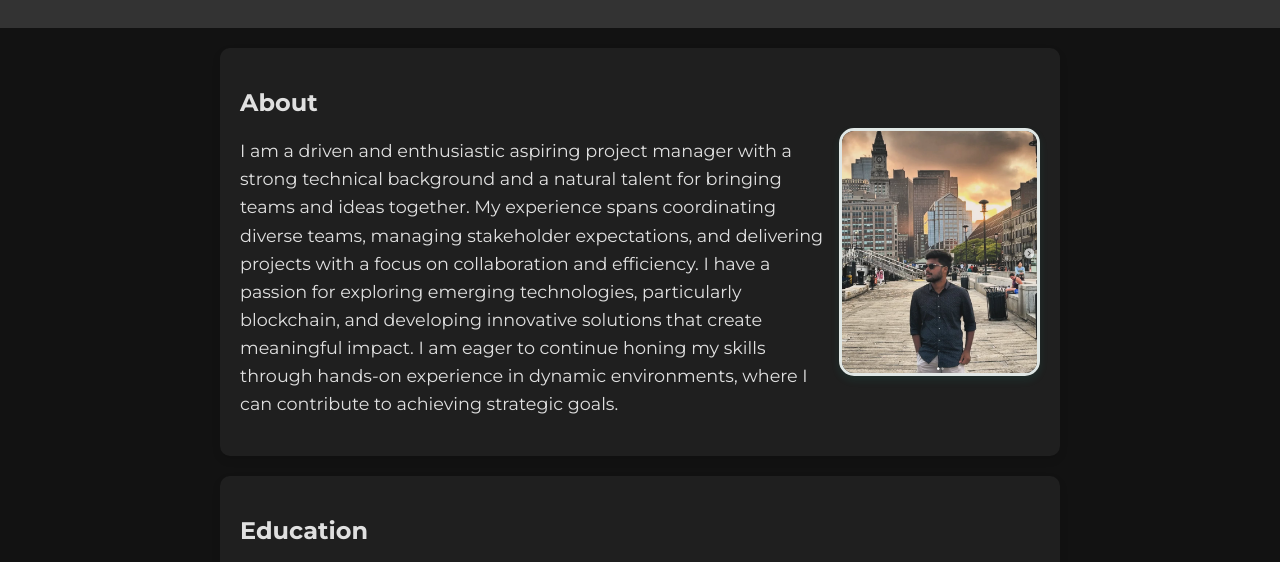
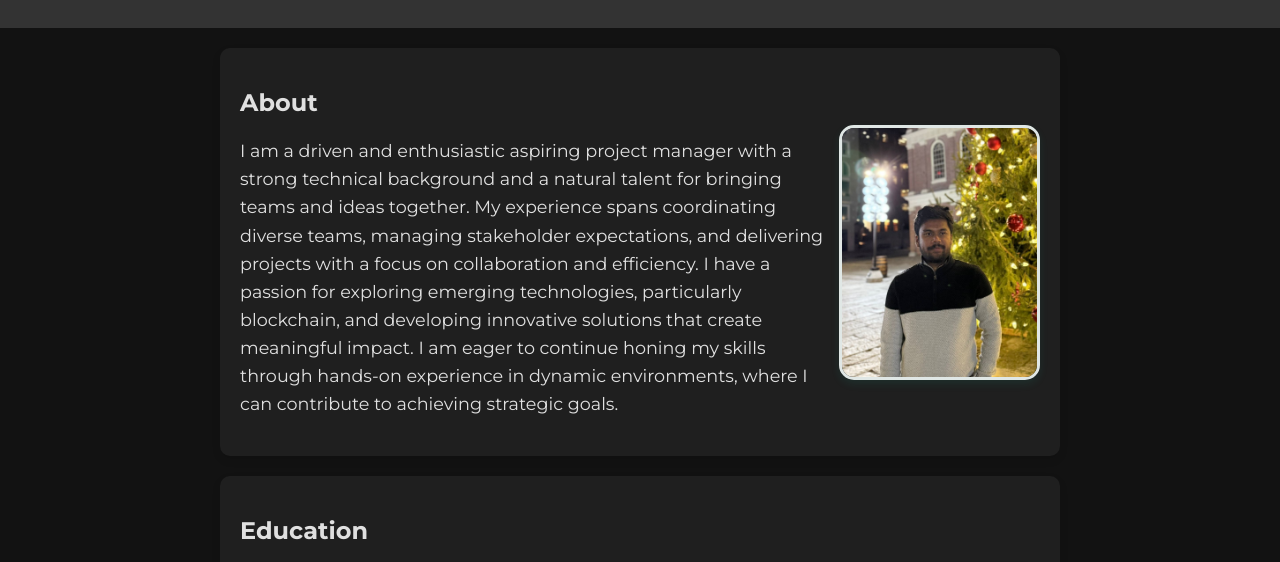
Before and after one commit to memadhavkarthik/tanmays-website-darkmode, a plain HTML site: page index.html in a window 1280 px wide. Shown: the part 454-1016 px from the top of the page. Drawn offline with Linux system fonts and the light colour scheme; a small style sheet from the web is missing.

Commit message:
Update index.html

```diff
--- a/index.html
+++ b/index.html
@@ -44,7 +44,7 @@
                 <p>I am a driven and enthusiastic aspiring project manager with a strong technical background and a natural talent for bringing teams and ideas together. My experience spans coordinating diverse teams, managing stakeholder expectations, and delivering projects with a focus on collaboration and efficiency. I have a passion for exploring emerging technologies, particularly blockchain, and developing innovative solutions that create meaningful impact. I am eager to continue honing my skills through hands-on experience in dynamic environments, where I can contribute to achieving strategic goals.</p>
             </div>
             <div class="profile-container">
-                <img src="assets/tanmay1.png"loading="lazy" alt="About Image" class="profile-pic">
+                <img src="assets/tanmayprofilepic.jpg"loading="lazy" alt="About Image" class="profile-pic">
             </div>
         </section>
 
```
